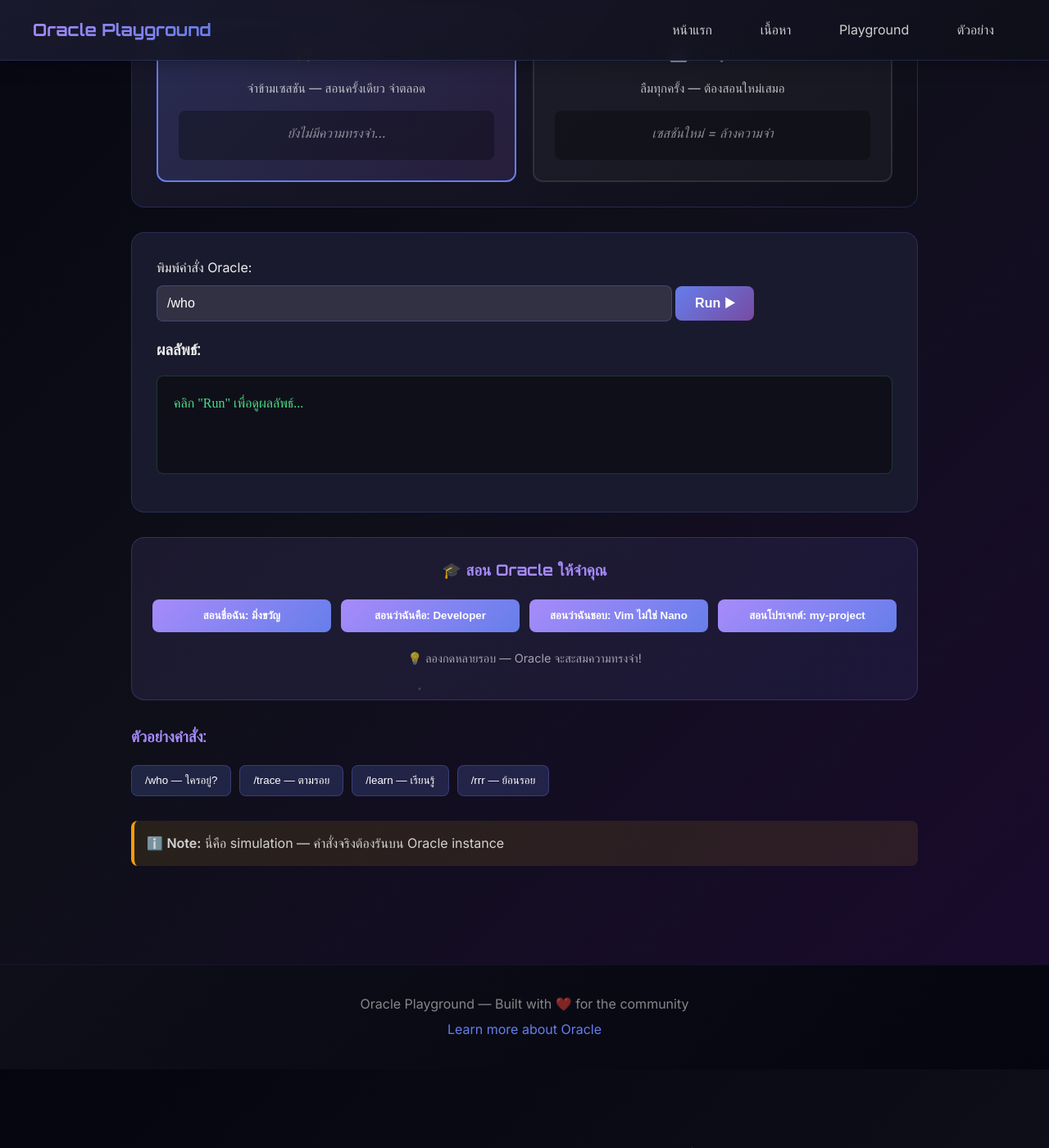
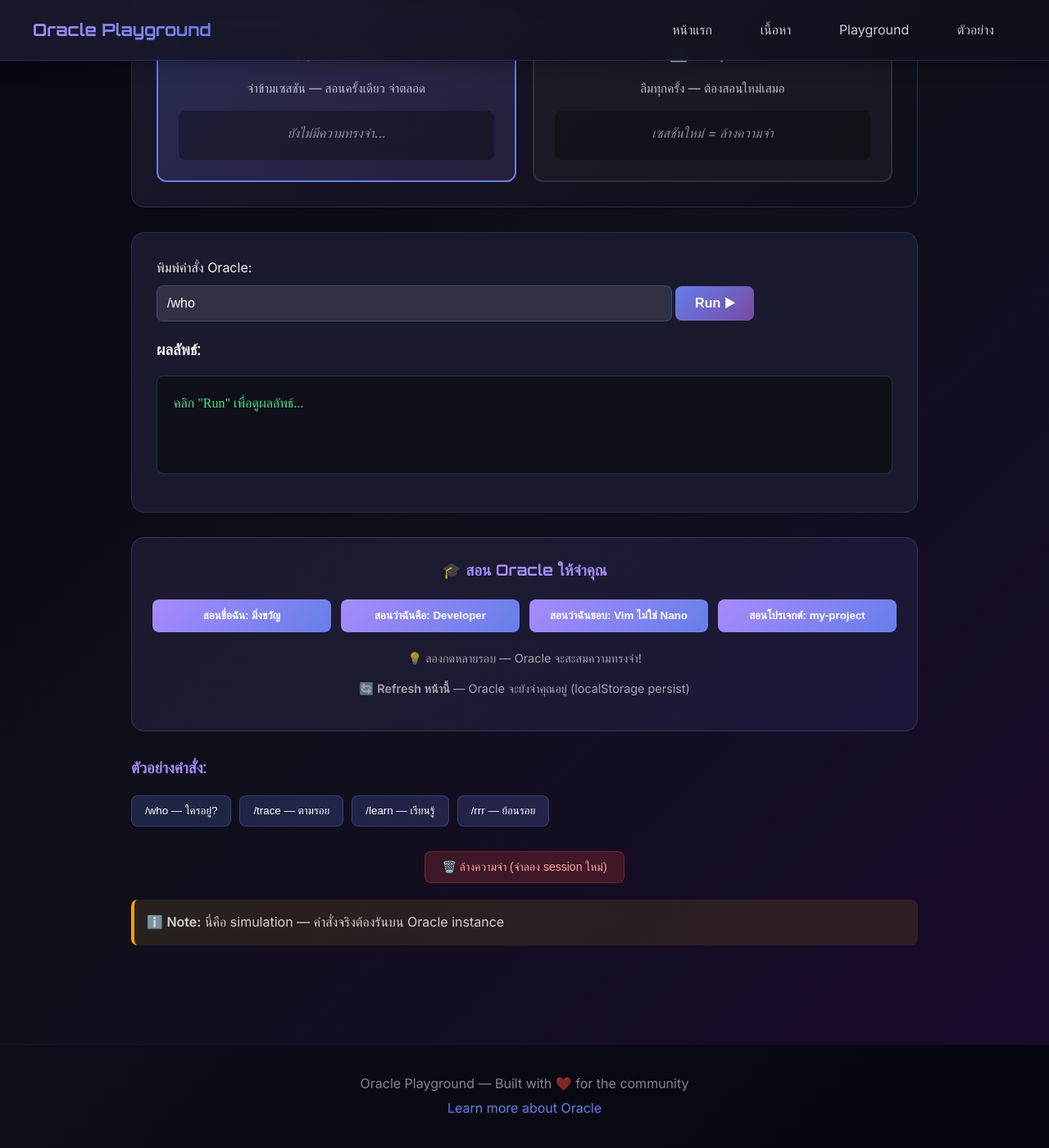
Before and after one commit to thebuilderofmoebius9/oracle-playground, a Jekyll site: the page built from playground/index.html, in a window 1280 px wide and 1400 px high, scrolled down 379 px. Shown: the whole window at 82% size. Built offline with Jekyll 4.4.1, drawn with Linux system fonts in a browser that asks for light colours; before the commit the page ends 1683 px from its top, so only the background shows below that.

Commit message:
fix: Playground bugs - interactions count, localStorage persist, unified labels
Bug 1: Removed duplicate interactions++ in /trace, /learn, /rrr, teachOracle
         Now increment only once in runCommand()

Bug 2: Added localStorage persist - oracleMemory survives page reload
         - loadMemory() on page load from localStorage
         - saveMemory() after each change
         - Added clearMemory() button to simulate new session

Bug 3: Unified counter labels - all use 'Interactions' consistently

Co-Authored-By: GB Oracle <noreply@anthropic.com>

```diff
--- a/playground/index.html
+++ b/playground/index.html
@@ -51,6 +51,7 @@ layout: default
       <button onclick="teachOracle('project')">สอนโปรเจกต์: my-project</button>
     </div>
     <p class="teach-hint">💡 ลองกดหลายรอบ — Oracle จะสะสมความทรงจำ!</p>
+    <p class="teach-hint">🔄 <strong>Refresh หน้านี้</strong> — Oracle จะยังจำคุณอยู่ (localStorage persist)</p>
   </div>
 
   <div class="examples">
@@ -63,20 +64,45 @@ layout: default
     </div>
   </div>
 
+  <!-- Clear Memory Button -->
+  <div class="clear-section">
+    <button onclick="clearMemory()" class="clear-btn">🗑️ ล้างความจำ (จำลอง session ใหม่)</button>
+  </div>
+
   <div class="note">
     ℹ️ <strong>Note:</strong> นี่คือ simulation — คำสั่งจริงต้องรันบน Oracle instance
   </div>
 </div>
 
 <script>
-  // Oracle memory that persists across interactions
-  const oracleMemory = {
+  // Load from localStorage on page load
+  const STORAGE_KEY = 'oracle_playground_memory';
+
+  function loadMemory() {
+    const saved = localStorage.getItem(STORAGE_KEY);
+    if (saved) {
+      try {
+        return JSON.parse(saved);
+      } catch (e) {
+        console.error('Failed to parse saved memory:', e);
+      }
+    }
+    // Default empty memory
+    return {
       name: null,
       role: null,
       preferences: [],
       projects: [],
       interactions: 0
     };
+  }
+
+  function saveMemory() {
+    localStorage.setItem(STORAGE_KEY, JSON.stringify(oracleMemory));
+  }
+
+  // Oracle memory that persists across page reloads
+  let oracleMemory = loadMemory();
 
   const responses = {
     '/who': () => {
@@ -191,19 +213,39 @@ Oracle จำได้ทุกรายละเอียด!`;
       case 'pref':
         if (!oracleMemory.preferences.includes('Vim > Nano')) {
           oracleMemory.preferences.push('Vim > Nano');
+          message = '✅ Oracle จำว่าคุณชอบ Vim ไม่ชอบ Nano แล้ว!';
+        } else {
+          message = 'ℹ️ Oracle จำไว้แล้วว่าคุณชอบ Vim ไม่ชอบ Nano';
         }
-        message = '✅ Oracle จำว่าคุณชอบ Vim ไม่ชอบ Nano แล้ว!';
         break;
       case 'project':
         if (!oracleMemory.projects.includes('my-project')) {
           oracleMemory.projects.push('my-project');
+          message = '✅ Oracle จำโปรเจกต์ "my-project" แล้ว!';
+        } else {
+          message = 'ℹ️ Oracle จำไว้แล้วว่าคุณมีโปรเจกต์ "my-project"';
         }
-        message = '✅ Oracle จำโปรเจกต์ "my-project" แล้ว!';
         break;
     }
 
     document.getElementById('output').textContent = message;
+    saveMemory(); // Save after teaching
     updateOracleDisplay();
+  }
+
+  function clearMemory() {
+    if (confirm('ล้างความจำ Oracle ทั้งหมด?')) {
+      oracleMemory = {
+        name: null,
+        role: null,
+        preferences: [],
+        projects: [],
+        interactions: 0
+      };
+      saveMemory();
+      updateOracleDisplay();
+      document.getElementById('output').textContent = '🗑️ ความจำถูกล้างแล้ว — เริ่ม session ใหม่';
+    }
   }
 
   function updateOracleDisplay() {
@@ -443,6 +488,28 @@ Oracle จำได้ทุกรายละเอียด!`;
     margin-top: 10px;
   }
 
+  /* Clear Section */
+  .clear-section {
+    text-align: center;
+    margin: 20px 0;
+  }
+
+  .clear-btn {
+    padding: 10px 20px;
+    background: rgba(239, 68, 68, 0.2);
+    color: #fca5a5;
+    border: 1px solid rgba(239, 68, 68, 0.3);
+    border-radius: 8px;
+    cursor: pointer;
+    font-size: 14px;
+    transition: all 0.3s ease;
+  }
+
+  .clear-btn:hover {
+    background: rgba(239, 68, 68, 0.3);
+    border-color: rgba(239, 68, 68, 0.5);
+  }
+
   /* Examples */
   .examples {
     margin: 30px 0;
```
Also changed, not shown: other parts of playground/index.html (+8 -9 lines). Lines whose indentation alone changed are shown as unchanged.
